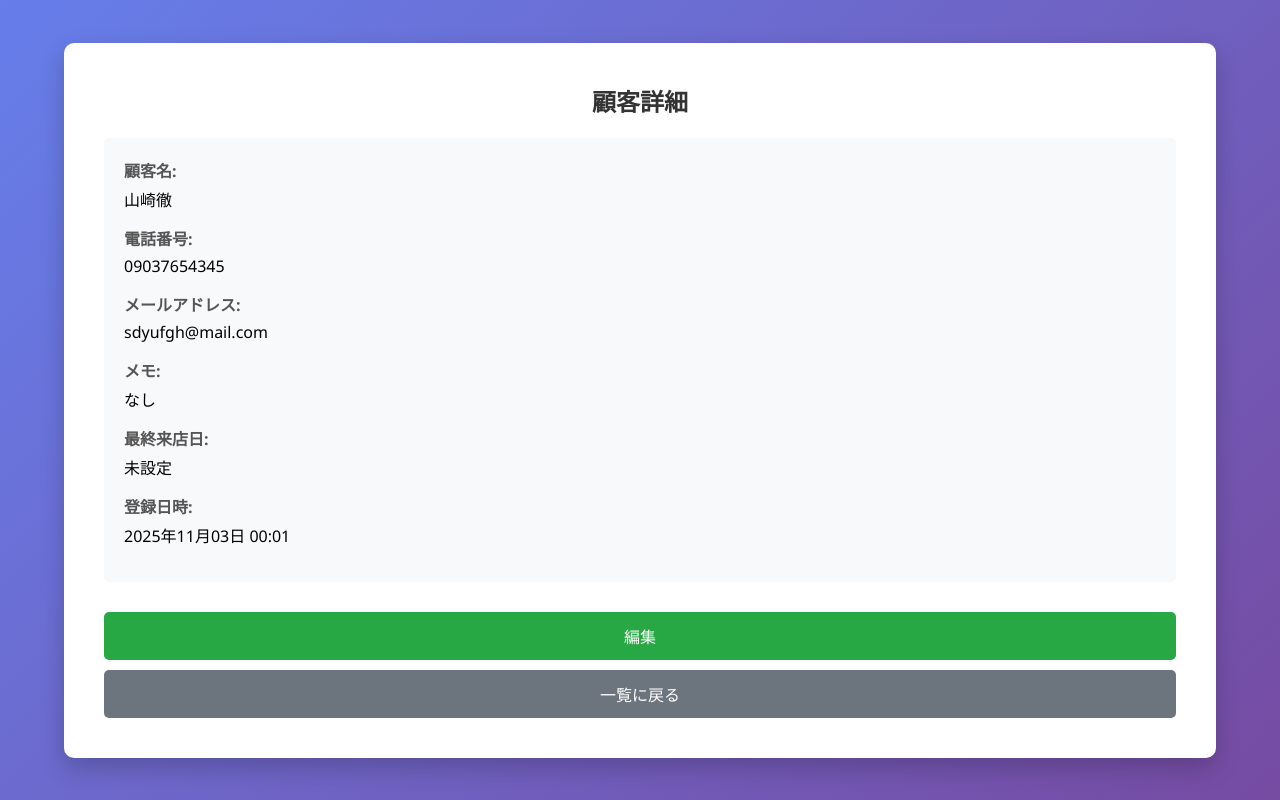
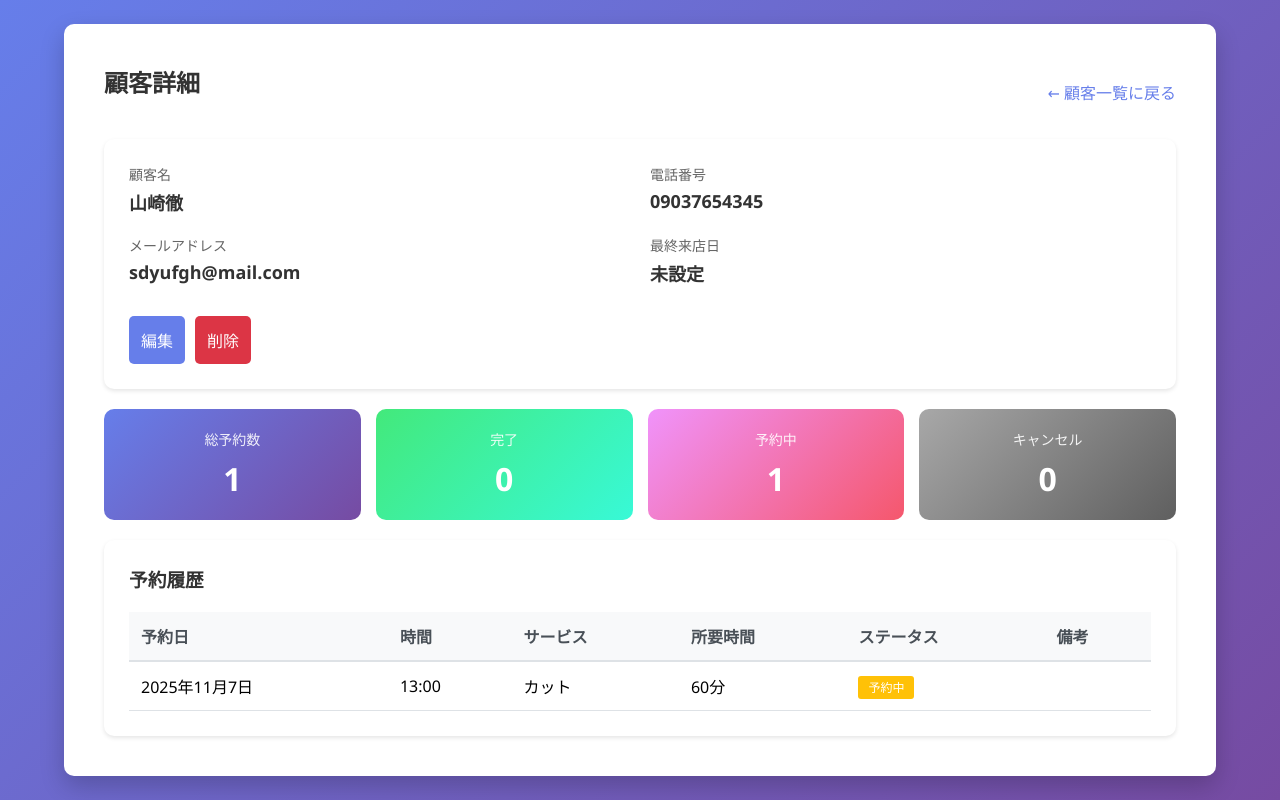
Before and after one commit to Miley0116/reservation_system, a Django app: page /customers/8/ in a window 1280 px wide. Run offline with Django 5.2, Linux system fonts and the light colour scheme; a user stored in the database is signed in; data comes from the database, SQL or seed files in the repository; both versions use the stored data as it was after the commit.

Commit message:
顧客の予約履歴表示機能を追加

```diff
--- a/main/templates/main/customer_detail.html
+++ b/main/templates/main/customer_detail.html
@@ -1,47 +1,119 @@
 {% extends 'main/base.html' %}
 
-{% block title %}顧客詳細{% endblock %}
+{% block title %}顧客詳細 - {{ customer.name }}{% endblock %}
 
 {% block content %}
-<h2>顧客詳細</h2>
+<div style="display: flex; justify-content: space-between; align-items: center; margin-bottom: 20px;">
+    <h2>顧客詳細</h2>
+    <a href="{% url 'customer_list' %}" style="text-decoration: none; color: #667eea;">← 顧客一覧に戻る</a>
+</div>
 
-<div style="background: #f8f9fa; padding: 20px; border-radius: 5px; margin-bottom: 20px;">
-    <div style="margin-bottom: 15px;">
-        <strong style="color: #555;">顧客名:</strong>
-        <p style="margin: 5px 0;">{{ customer.name }}</p>
+<!-- 顧客基本情報 -->
+<div style="background: white; padding: 25px; border-radius: 10px; margin-bottom: 20px; box-shadow: 0 2px 4px rgba(0,0,0,0.1);">
+    <div style="display: grid; grid-template-columns: 1fr 1fr; gap: 20px;">
+        <div>
+            <p style="color: #666; font-size: 14px; margin-bottom: 5px;">顧客名</p>
+            <p style="font-size: 18px; font-weight: bold; color: #333;">{{ customer.name }}</p>
+        </div>
+        <div>
+            <p style="color: #666; font-size: 14px; margin-bottom: 5px;">電話番号</p>
+            <p style="font-size: 18px; font-weight: bold; color: #333;">{{ customer.phone_number }}</p>
+        </div>
+        <div>
+            <p style="color: #666; font-size: 14px; margin-bottom: 5px;">メールアドレス</p>
+            <p style="font-size: 18px; font-weight: bold; color: #333;">{{ customer.email }}</p>
+        </div>
+        <div>
+            <p style="color: #666; font-size: 14px; margin-bottom: 5px;">最終来店日</p>
+            <p style="font-size: 18px; font-weight: bold; color: #333;">
+                {% if customer.last_visit_date %}
+                    {{ customer.last_visit_date }}
+                {% else %}
+                    未設定
+                {% endif %}
+            </p>
+        </div>
     </div>
 
-    <div style="margin-bottom: 15px;">
-        <strong style="color: #555;">電話番号:</strong>
-        <p style="margin: 5px 0;">{{ customer.phone_number }}</p>
+    {% if customer.memo %}
+    <div style="margin-top: 20px; padding-top: 20px; border-top: 1px solid #eee;">
+        <p style="color: #666; font-size: 14px; margin-bottom: 5px;">備考</p>
+        <p style="color: #333;">{{ customer.memo }}</p>
     </div>
+    {% endif %}
 
-    <div style="margin-bottom: 15px;">
-        <strong style="color: #555;">メールアドレス:</strong>
-        <p style="margin: 5px 0;">{{ customer.email }}</p>
-    </div>
-
-    <div style="margin-bottom: 15px;">
-        <strong style="color: #555;">メモ:</strong>
-        <p style="margin: 5px 0;">{{ customer.memo|default:"なし" }}</p>
-    </div>
-
-    <div style="margin-bottom: 15px;">
-        <strong style="color: #555;">最終来店日:</strong>
-        <p style="margin: 5px 0;">{{ customer.last_visit_date|default:"未設定" }}</p>
-    </div>
-
-    <div style="margin-bottom: 15px;">
-        <strong style="color: #555;">登録日時:</strong>
-        <p style="margin: 5px 0;">{{ customer.created_at|date:"Y年m月d日 H:i" }}</p>
+    <div style="margin-top: 20px; display: flex; gap: 10px;">
+        <a href="{% url 'customer_edit' customer.pk %}" style="text-decoration: none;">
+            <button style="background: #667eea;">編集</button>
+        </a>
+        <form method="POST" action="{% url 'customer_delete' customer.pk %}" style="display: inline;" onsubmit="return confirm('本当に削除しますか？');">
+            {% csrf_token %}
+            <button type="submit" style="background: #dc3545;">削除</button>
+        </form>
     </div>
 </div>
 
-<a href="{% url 'customer_edit' customer.id %}" style="text-decoration: none;">
-    <button style="background: #28a745;">編集</button>
-</a>
+<!-- 予約統計 -->
+<div style="display: grid; grid-template-columns: repeat(4, 1fr); gap: 15px; margin-bottom: 20px;">
+    <div style="background: linear-gradient(135deg, #667eea 0%, #764ba2 100%); padding: 20px; border-radius: 10px; color: white; text-align: center;">
+        <div style="font-size: 14px; opacity: 0.9; margin-bottom: 8px;">総予約数</div>
+        <div style="font-size: 32px; font-weight: bold;">{{ total_reservations }}</div>
+    </div>
+    <div style="background: linear-gradient(135deg, #43e97b 0%, #38f9d7 100%); padding: 20px; border-radius: 10px; color: white; text-align: center;">
+        <div style="font-size: 14px; opacity: 0.9; margin-bottom: 8px;">完了</div>
+        <div style="font-size: 32px; font-weight: bold;">{{ completed_reservations }}</div>
+    </div>
+    <div style="background: linear-gradient(135deg, #f093fb 0%, #f5576c 100%); padding: 20px; border-radius: 10px; color: white; text-align: center;">
+        <div style="font-size: 14px; opacity: 0.9; margin-bottom: 8px;">予約中</div>
+        <div style="font-size: 32px; font-weight: bold;">{{ pending_reservations }}</div>
+    </div>
+    <div style="background: linear-gradient(135deg, #a8a8a8 0%, #5f5f5f 100%); padding: 20px; border-radius: 10px; color: white; text-align: center;">
+        <div style="font-size: 14px; opacity: 0.9; margin-bottom: 8px;">キャンセル</div>
+        <div style="font-size: 32px; font-weight: bold;">{{ cancelled_reservations }}</div>
+    </div>
+</div>
 
-<a href="{% url 'customer_list' %}" style="text-decoration: none;">
-    <button style="background: #6c757d; margin-top: 10px;">一覧に戻る</button>
-</a>
+<!-- 予約履歴 -->
+<div style="background: white; padding: 25px; border-radius: 10px; box-shadow: 0 2px 4px rgba(0,0,0,0.1);">
+    <h3 style="margin-bottom: 20px; color: #333;">予約履歴</h3>
+
+    {% if reservations %}
+    <div style="overflow-x: auto;">
+        <table style="width: 100%; border-collapse: collapse;">
+            <thead>
+                <tr style="background: #f8f9fa; border-bottom: 2px solid #dee2e6;">
+                    <th style="padding: 12px; text-align: left; font-weight: bold; color: #495057;">予約日</th>
+                    <th style="padding: 12px; text-align: left; font-weight: bold; color: #495057;">時間</th>
+                    <th style="padding: 12px; text-align: left; font-weight: bold; color: #495057;">サービス</th>
+                    <th style="padding: 12px; text-align: left; font-weight: bold; color: #495057;">所要時間</th>
+                    <th style="padding: 12px; text-align: left; font-weight: bold; color: #495057;">ステータス</th>
+                    <th style="padding: 12px; text-align: left; font-weight: bold; color: #495057;">備考</th>
+                </tr>
+            </thead>
+            <tbody>
+                {% for reservation in reservations %}
+                <tr style="border-bottom: 1px solid #dee2e6;">
+                    <td style="padding: 12px;">{{ reservation.reservation_date }}</td>
+                    <td style="padding: 12px;">{{ reservation.reservation_time }}</td>
+                    <td style="padding: 12px;">{{ reservation.service }}</td>
+                    <td style="padding: 12px;">{{ reservation.duration }}分</td>
+                    <td style="padding: 12px;">
+                        {% if reservation.status == 'pending' %}
+                            <span style="background: #ffc107; color: white; padding: 3px 10px; border-radius: 3px; font-size: 12px;">予約中</span>
+                        {% elif reservation.status == 'completed' %}
+                            <span style="background: #28a745; color: white; padding: 3px 10px; border-radius: 3px; font-size: 12px;">完了</span>
+                        {% else %}
+                            <span style="background: #6c757d; color: white; padding: 3px 10px; border-radius: 3px; font-size: 12px;">キャンセル</span>
+                        {% endif %}
+                    </td>
+                    <td style="padding: 12px; color: #666; font-size: 14px;">{{ reservation.memo|truncatewords:10 }}</td>
+                </tr>
+                {% endfor %}
+            </tbody>
+        </table>
+    </div>
+    {% else %}
+    <p style="text-align: center; color: #999; padding: 40px 0;">予約履歴がありません</p>
+    {% endif %}
+</div>
 {% endblock %}
--- a/main/views.py
+++ b/main/views.py
@@ -233,8 +233,22 @@ def customer_detail(request, pk):
         messages.error(request, '顧客が見つかりません')
         return redirect('customer_list')
 
+    # 顧客の予約履歴を取得（新しい順）
+    reservations = Reservation.objects.filter(customer=customer).order_by('-reservation_date', '-reservation_time')
+
+    # 予約回数の集計
+    total_reservations = reservations.count()
+    completed_reservations = reservations.filter(status='completed').count()
+    pending_reservations = reservations.filter(status='pending').count()
+    cancelled_reservations = reservations.filter(status='cancelled').count()
+
     return render(request, 'main/customer_detail.html', {
         'customer': customer,
+        'reservations': reservations,
+        'total_reservations': total_reservations,
+        'completed_reservations': completed_reservations,
+        'pending_reservations': pending_reservations,
+        'cancelled_reservations': cancelled_reservations,
     })
 
 @login_required(login_url='login')
```
Also changed, not shown: db.sqlite3.
